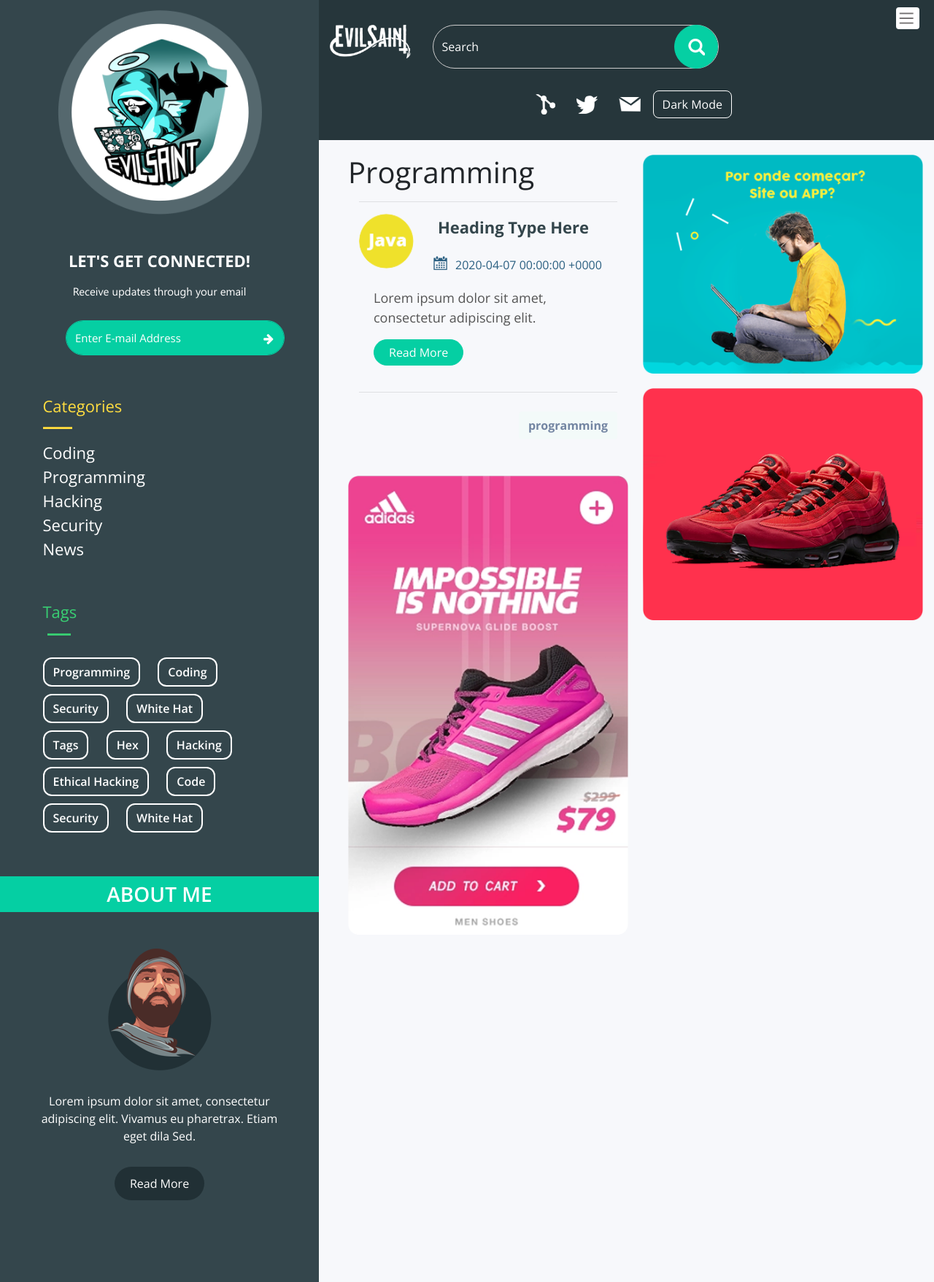
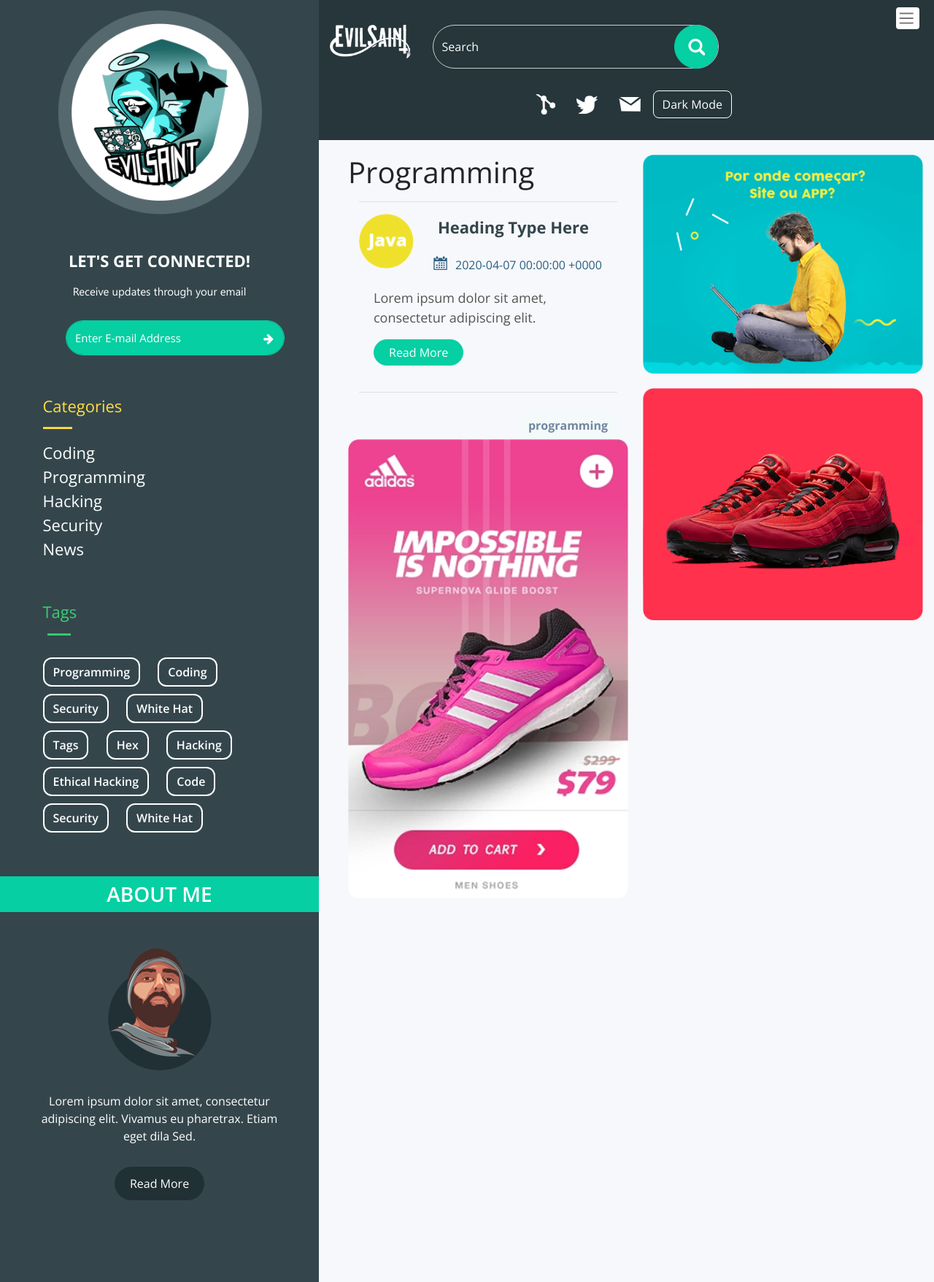
Before and after one commit to cleverberry/evilsaint, a Jekyll site: the page built from programming.html, in a window 1280 px wide. Shown: the whole page at 73% size. Built offline with Jekyll 4.4.1, drawn with Linux system fonts in a browser that asks for light colours; nearby versions of some CDN libraries.

Commit message:
Removed margin

```diff
--- a/assets/css/style2.css
+++ b/assets/css/style2.css
@@ -639,12 +639,6 @@
   padding-bottom: 50px;
 }
 
-.row.text-right {
-  margin-bottom: 50px;
-
-
-}
-
 .row.blog-text-row {
   padding: 50px 8px;
   background-image: linear-gradient(to right, white, #f7f8fb, white) !important;
```
